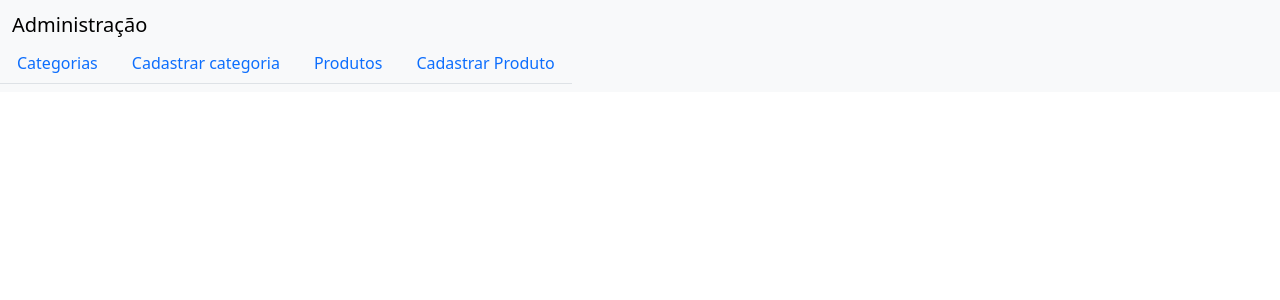
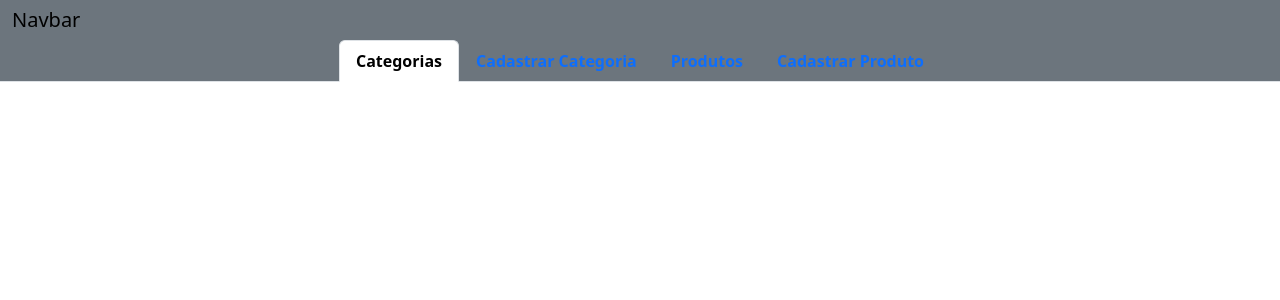
Before and after one commit to luiseduardot17/teste-front-end, a React (Vite) app: page /admin in a window 1280 px wide. Shown: the top 300 px of the page. Built offline with nearby package versions, Linux system fonts and the light colour scheme.

Commit message:
💄feat: estilização das guias da tabela e formatação de código

```diff
--- a/src/pages/Adm/BaseAdmin.tsx
+++ b/src/pages/Adm/BaseAdmin.tsx
@@ -1,33 +1,36 @@
-import React from 'react'
 import { Link, Outlet } from 'react-router-dom'
 
 const BaseAdmin = () => {
     return (
         <div>
-        <nav className="navbar bg-body-tertiary">
+            <nav className="navbar bg-secondary p-0">
                 <div className="container-fluid">
-        <span className="navbar-brand mb-0 h1">Administração</span>
+                    <Link className="navbar-brand" to="/" style={{ textDecoration: "none" }}>Navbar</Link>
                 </div>
-
-
-        <ul className="nav nav-tabs">
-        <li className="nav-item">
-            <Link className="nav-link" aria-current="page" to="/admin/categoria">Categorias</Link>
+                <ul className="nav nav-tabs d-flex justify-content-center align-items-center vw-100" id="myTab" role="tablist">
+                    <li className="nav-item" role="presentation">
+                        <Link to="/admin/categoria" style={{ textDecoration: "none" }}><button className="nav-link active fw-bold" id="categorias" data-bs-toggle="tab" data-bs-target="#categorias-tab-pane" type="button" role="tab" aria-controls="categorias-tab-pane" aria-selected="true">Categorias</button></Link>
                     </li>
-        <li className="nav-item">
-            <Link className="nav-link" aria-current="page" to="/admin/categoria/novo">Cadastrar categoria</Link>
+                    <li className="nav-item" role="presentation">
+                        <Link to="/admin/categoria/novo" style={{ textDecoration: "none" }}><button className="nav-link fw-bold" id="cadastrar-categoria" data-bs-toggle="tab" data-bs-target="#cadastrar-categoria-tab-pane" type="button" role="tab" aria-controls="cadastrar-categoria-tab-pane" aria-selected="false">Cadastrar Categoria</button></Link>
                     </li>
-        <li className="nav-item">
-            <Link className="nav-link" aria-current="page" to="/admin/produtos">Produtos</Link>
+                    <li className="nav-item" role="presentation">
+                        <Link to="/admin/produtos" style={{ textDecoration: "none" }}><button className="nav-link fw-bold" id="produtos" data-bs-toggle="tab" data-bs-target="#produtos-tab-pane" type="button" role="tab" aria-controls="produtos-tab-pane" aria-selected="false">Produtos</button></Link>
                     </li>
-        <li className="nav-item">
-        <Link className="nav-link" aria-current="page" to="/admin/produtos/novo">Cadastrar Produto</Link>
+                    <li className="nav-item" role="presentation">
+                        <Link to="/admin/produtos/novo" style={{ textDecoration: "none" }}><button className="nav-link fw-bold" id="cadastrar-produtos" data-bs-toggle="tab" data-bs-target="#cadastrar-produtos-tab-pane" type="button" role="tab" aria-controls="cadastrar-produtos-tab-pane" aria-selected="false">Cadastrar Produto</button></Link>
                     </li>
                 </ul>
+                <div className="tab-content" id="myTabContent">
+                    <div className="tab-pane fade show active" id="categorias-tab-pane" role="tabpanel" aria-labelledby="categorias" ></div>
+                    <div className="tab-pane fade" id="cadastrar-categoria-tab-pane" role="tabpanel" aria-labelledby="cadastrar-categoria" ></div>
+                    <div className="tab-pane fade" id="produtos-tab-pane" role="tabpanel" aria-labelledby="produtos" ></div>
+                    <div className="tab-pane fade" id="cadastrar-produtos-tab-pane" role="tabpanel" aria-labelledby="cadastrar-produtos" ></div>
+                </div>
             </nav>
 
             <div>
-            <Outlet/>
+                <Outlet />
             </div>
         </div>
     )
```
Lines whose indentation alone changed are shown as unchanged.
